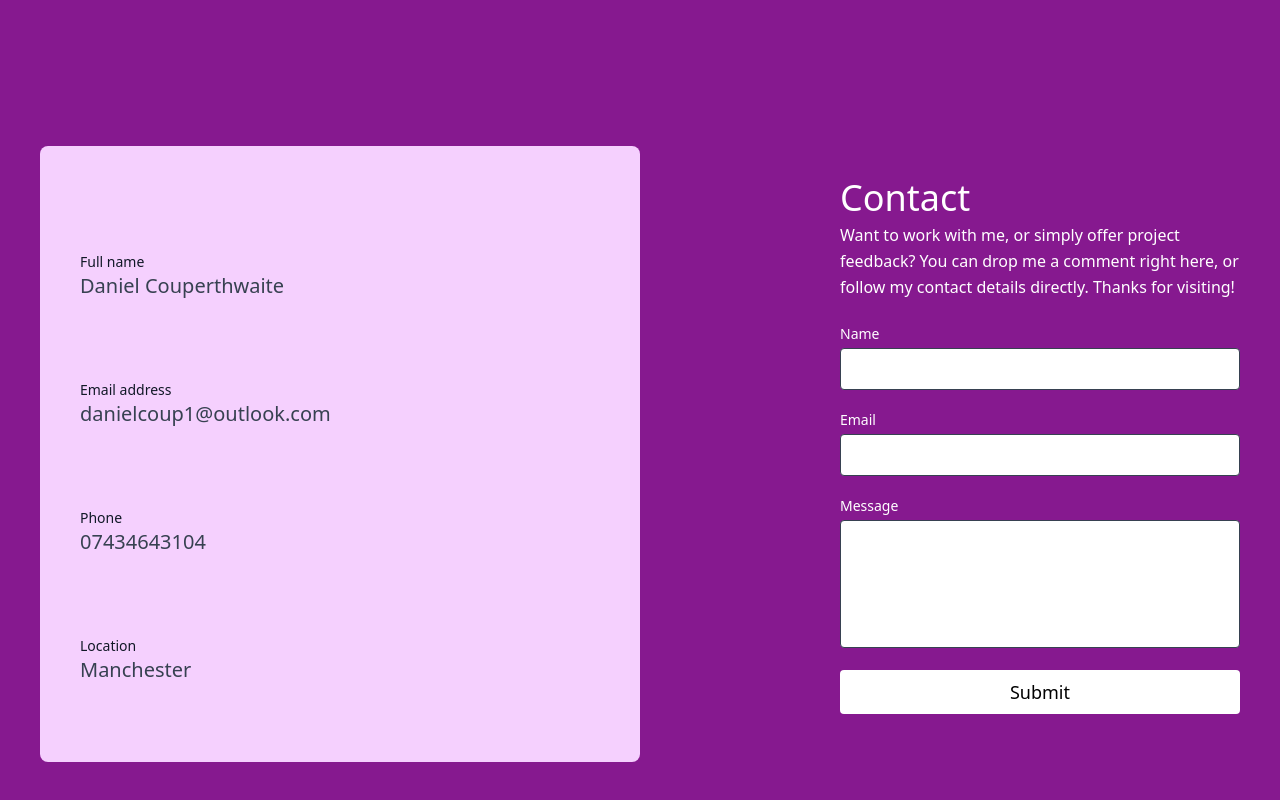
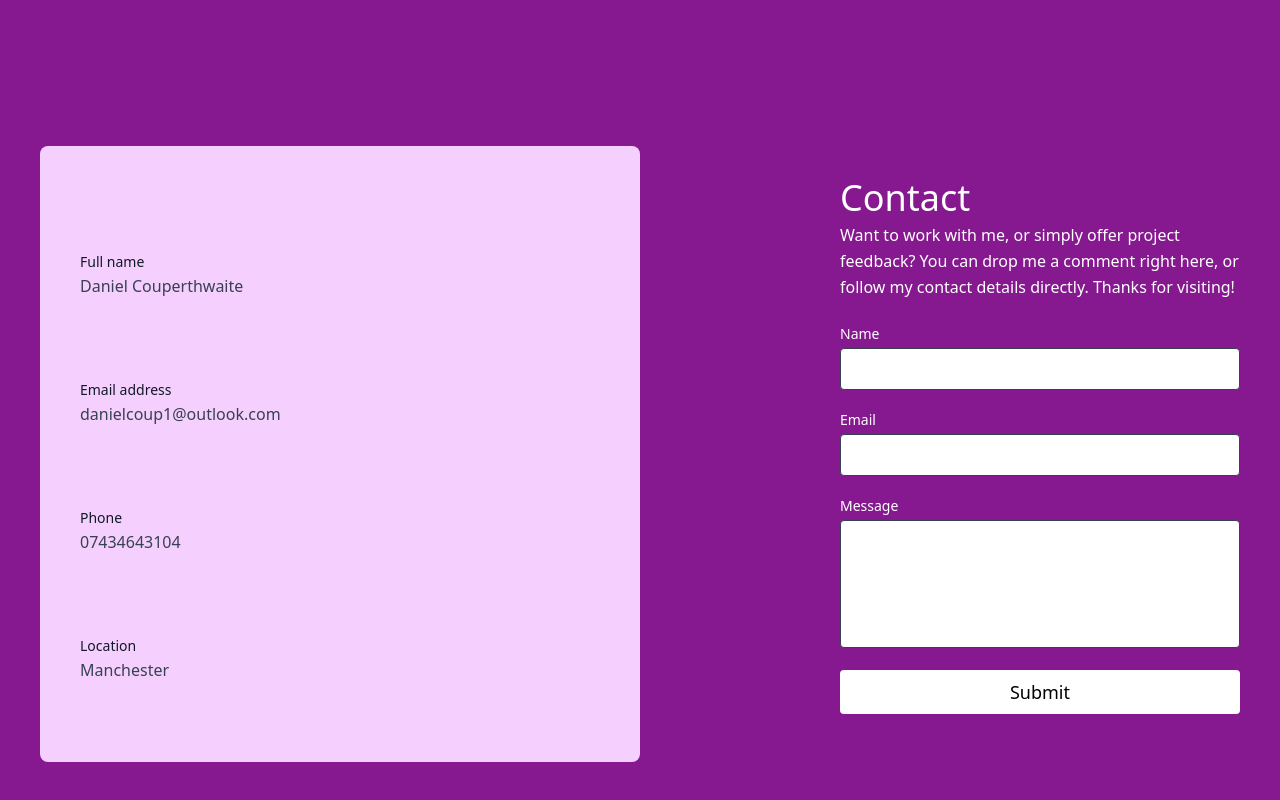
Before and after one commit to DanielCouperthwaite/Portfolio, a React (Vite) app: page / in a window 1280 px wide. Shown: the part 5178-5978 px from the top of the page. Built offline with nearby package versions, Linux system fonts and the light colour scheme.

Commit message:
check functionality for mobile and tablet screens

```diff
--- a/src/components/Details.jsx
+++ b/src/components/Details.jsx
@@ -9,20 +9,20 @@ export default function Details () {
         <dl class="divide-y divide-gray-100">
           <div class="px-4 py-10 sm:grid sm:grid-cols-3 sm:gap-4 sm:px-0">
             <dt class="text-sm font-medium leading-6 text-gray-900">Full name</dt>
-            <dd class="mt-1 text-xl leading-6 text-gray-700 sm:col-span-2 sm:mt-0">Daniel Couperthwaite</dd>
+            <dd class="mt-1 text:sm md:text-xl leading-6 text-gray-700 sm:col-span-2 sm:mt-0">Daniel Couperthwaite</dd>
           </div>
 
           <div class="px-4 py-10 sm:grid sm:grid-cols-3 sm:gap-4 sm:px-0">
             <dt class="text-sm font-medium leading-6 text-gray-900">Email address</dt>
-            <dd class="mt-1 text-xl leading-6 text-gray-700 sm:col-span-2 sm:mt-0">danielcoup1@outlook.com</dd>
+            <dd class="mt-1 text:sm md:text-xl leading-6 text-gray-700 sm:col-span-2 sm:mt-0">danielcoup1@outlook.com</dd>
           </div>
           <div class="px-4 py-10 sm:grid sm:grid-cols-3 sm:gap-4 sm:px-0">
             <dt class="text-sm font-medium leading-6 text-gray-900">Phone</dt>
-            <dd class="mt-1 text-xl leading-6 text-gray-700 sm:col-span-2 sm:mt-0">07434643104</dd>
+            <dd class="mt-1 text:sm md:text-xl leading-6 text-gray-700 sm:col-span-2 sm:mt-0">07434643104</dd>
           </div>
           <div class="px-4 py-10 sm:grid sm:grid-cols-3 sm:gap-4 sm:px-0">
             <dt class="text-sm font-medium leading-6 text-gray-900">Location</dt>
-            <dd class="mt-1 text-xl leading-6 text-gray-700 sm:col-span-2 sm:mt-0">Manchester</dd>
+            <dd class="mt-1 text:sm md:text-xl leading-6 text-gray-700 sm:col-span-2 sm:mt-0">Manchester</dd>
           </div>
 
 
--- a/src/components/Navbar.jsx
+++ b/src/components/Navbar.jsx
@@ -6,7 +6,7 @@ export default function Navbar() {
     <header className="bg-black md:sticky top-0 z-10">
       <div className="container mx-auto md:flex flex-wrap p-5 flex-col md:flex-row items-center">
         <a className="title-font font-medium text-white mb-4 md:mb-0">
-          <a href="#about" className="ml-3 sm:text-xl text-md sm:pr-36 pr-20 md:pr-0">
+          <a href="#about" className="ml-3 sm:text-xl text-md sm:pr-36 pr-5 md:pr-0">
             Junior Full Stack Developer
           </a>
         </a>
```
